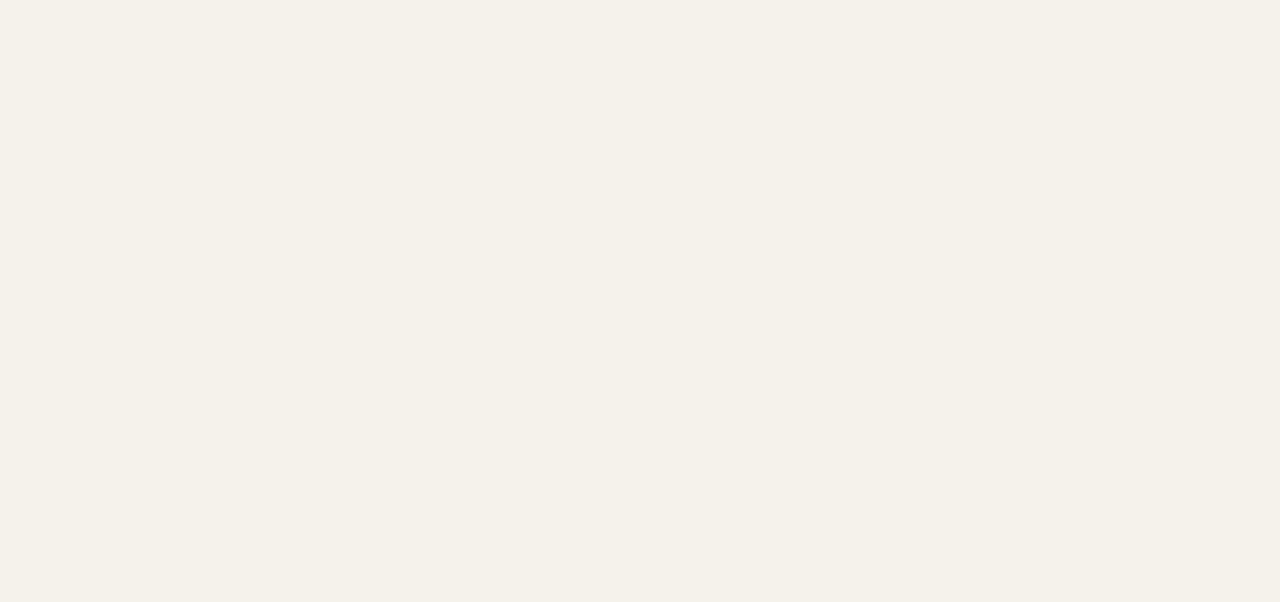
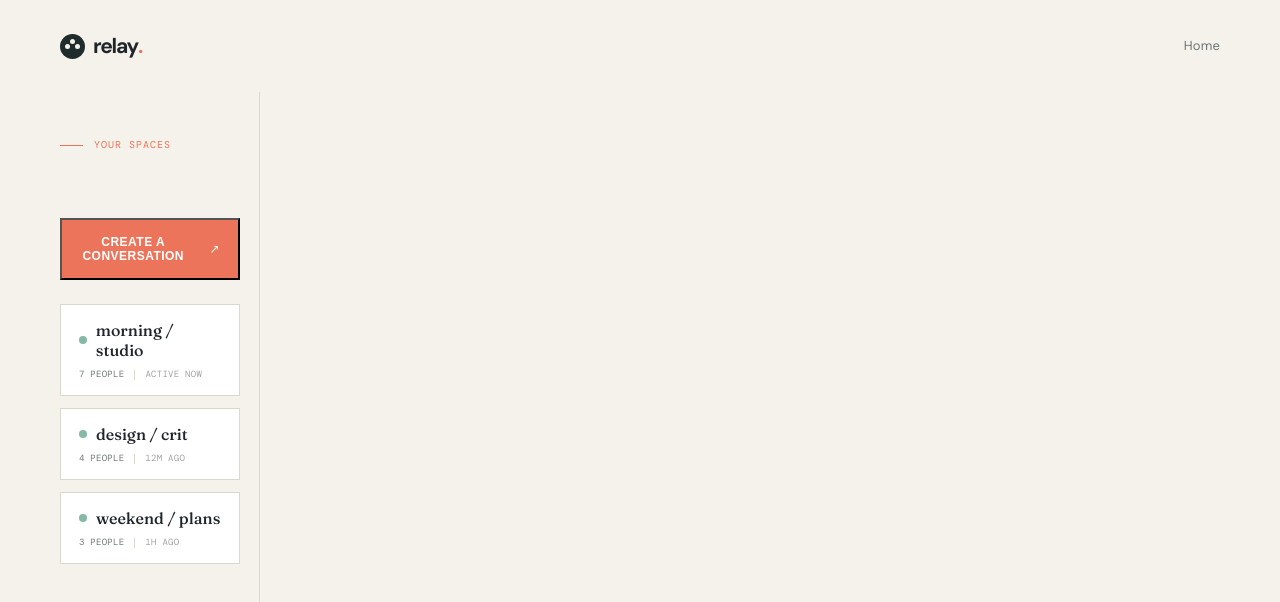
Before and after one commit to bjark9/projetdev1, a React (Vite) app in the folder frontend/: page /conversation in a window 1280 px wide. Before the commit this address had no page. Shown: the top 602 px of the page. Built offline with nearby package versions, Linux system fonts and the light colour scheme.

Commit message:
Room -> Conversation

```diff
--- a/frontend/src/App.css
+++ b/frontend/src/App.css
@@ -251,13 +251,13 @@ h2 em {
   transform: rotate(1.6deg);
 }
 .chat-topbar,
-.room-title,
+.conversation-title,
 .message-head {
   align-items: center;
   display: flex;
 }
-.room-section {
-  --room-button-width: 180px;
+.conversation-section {
+  --conversation-button-width: 180px;
   width: min(200px, calc(100% - 80px));
   /* same left offset as .nav-shell */
   margin-left: calc((100% - min(1160px, 100% - 80px)) / 2);
@@ -265,18 +265,18 @@ h2 em {
   padding: 40px 48px 40px 0;
   border-right: 1px solid var(--line);
 }
-.room-section .button-primary,
-.room-row-button {
-  width: var(--room-button-width);
+.conversation-section .button-primary,
+.conversation-row-button {
+  width: var(--conversation-button-width);
 }
-.room-list {
+.conversation-list {
   display: grid;
   gap: 12px;
   margin: 24px 0 0;
   padding: 0; /* removes the default ul indent */
 }
 
-.room-row-button {
+.conversation-row-button {
   background: #fff;
   border: 1px solid var(--line);
   color: var(--ink);
@@ -289,22 +289,22 @@ h2 em {
   text-align: left;
 }
 
-.room-row-button:hover {
+.conversation-row-button:hover {
   border-color: var(--coral);
   transform: translateY(-2px);
 }
 
-.room-row-main {
+.conversation-row-main {
   align-items: center;
   display: flex;
 }
 
-.room-row-name {
+.conversation-row-name {
   font-family: var(--serif);
   font-size: 16px;
 }
 
-.room-row-meta {
+.conversation-row-meta {
   color: var(--muted);
   font-family: var(--mono);
   font-size: 9px;
@@ -314,11 +314,11 @@ h2 em {
 .chat-topbar {
   justify-content: space-between;
 }
-.room-title {
+.conversation-title {
   font-family: var(--serif);
   font-size: 21px;
 }
-.room-status {
+.conversation-status {
   background: #85b8a5;
   border-radius: 50%;
   height: 8px;
--- a/frontend/src/RoomPage.tsx
+++ b/frontend/src/ConversationPage.tsx
@@ -3,24 +3,24 @@ import type { FormEvent } from 'react'
 import { useNavigate } from 'react-router-dom'
 import './App.css'
 
-type Room = {
+type Conversation = {
   id: string
   name: string
   memberCount: number
   lastActive: string
 }
-
-const initialRooms: Room[] = [
+/* TODO: make this reactive (with database) */
+const initialConversations: Conversation[] = [
   { id: 'morning-studio', name: 'morning / studio', memberCount: 7, lastActive: 'active now' },
   { id: 'design-crit', name: 'design / crit', memberCount: 4, lastActive: '12m ago' },
   { id: 'weekend-plans', name: 'weekend / plans', memberCount: 3, lastActive: '1h ago' },
 ]
 
-function RoomPage() {
+function ConversationPage() {
   const navigate = useNavigate()
-  const [rooms, setRooms] = useState<Room[]>(initialRooms)
+  const [conversations, setConversations] = useState<Conversation[]>(initialConversations)
   const [isCreating, setIsCreating] = useState(false)
-  const [newRoomName, setNewRoomName] = useState('')
+  const [newConversationName, setNewConversationName] = useState('')
 
   function openCreateForm() {
     setIsCreating(true)
@@ -28,28 +28,28 @@ function RoomPage() {
 
   function cancelCreate() {
     setIsCreating(false)
-    setNewRoomName('')
+    setNewConversationName('')
   }
 
-  function handleCreateRoom(event: FormEvent<HTMLFormElement>) {
+  function handleCreateConversation(event: FormEvent<HTMLFormElement>) {
     event.preventDefault()
-    const trimmedName = newRoomName.trim()
+    const trimmedName = newConversationName.trim()
     if (!trimmedName) return
 
-    const newRoom: Room = {
+    const newConversation: Conversation = {
       id: trimmedName.toLowerCase().replace(/\s+/g, '-'),
       name: trimmedName,
       memberCount: 1,
       lastActive: 'just created',
     }
 
-    setRooms((currentRooms) => [newRoom, ...currentRooms])
-    setNewRoomName('')
+    setConversations((currentConversations) => [newConversation, ...currentConversations])
+    setNewConversationName('')
     setIsCreating(false)
   }
 
-  function enterRoom(roomId: string) {
-    navigate(`/room/${roomId}`)
+  function enterConversation(conversationId: string) {
+    navigate(`/conversation/${conversationId}`)
   }
 
   return (
@@ -66,7 +66,7 @@ function RoomPage() {
         </div>
       </nav>
 
-      <section className="room-section" id="top">
+      <section className="conversation-section" id="top">
         <div className="section-intro">
           <p className="eyebrow">
             <span className="eyebrow-line" /> Your spaces
@@ -74,17 +74,17 @@ function RoomPage() {
         </div>
 
         {isCreating ? (
-          <form className="room-create-form" onSubmit={handleCreateRoom}>
+          <form className="conversation-create-form" onSubmit={handleCreateConversation}>
             <input
-              aria-label="New room name"
+              aria-label="New conversation name"
               autoFocus
-              value={newRoomName}
-              onChange={(event) => setNewRoomName(event.target.value)}
-              placeholder="Name your room..."
+              value={newConversationName}
+              onChange={(event) => setNewConversationName(event.target.value)}
+              placeholder="Name your conversation..."
             />
             <div className="room-create-actions">
               <button type="submit" className="button button-primary">
-                Create room <span aria-hidden="true">↗</span>
+                Create conversation <span aria-hidden="true">↗</span>
               </button>
               <button type="button" className="text-link" onClick={cancelCreate}>
                 Cancel
@@ -93,34 +93,34 @@ function RoomPage() {
           </form>
         ) : (
           <button className="button button-primary" onClick={openCreateForm}>
-            Create a room <span aria-hidden="true">↗</span>
+            Create a conversation <span aria-hidden="true">↗</span>
           </button>
         )}
 
-        <ul className="room-list">
-          {rooms.map((room) => (
-            <li className="room-row" key={room.id}>
-              <button className="room-row-button" onClick={() => enterRoom(room.id)}>
-                <div className="room-row-main">
-                  <span className="room-status" />
-                  <span className="room-row-name">{room.name}</span>
+        <ul className="conversation-list">
+          {conversations.map((conversation) => (
+            <li className="conversation-row" key={conversation.id}>
+              <button className="conversation-row-button" onClick={() => enterConversation(conversation.id)}>
+                <div className="conversation-row-main">
+                  <span className="conversation-status" />
+                  <span className="conversation-row-name">{conversation.name}</span>
                 </div>
-                <div className="room-row-meta">
-                  <span>{room.memberCount} people</span>
+                <div className="conversation-row-meta">
+                  <span>{conversation.memberCount} people</span>
                   <span className="meta-divider" />
-                  <span className="meta-muted">{room.lastActive}</span>
+                  <span className="meta-muted">{conversation.lastActive}</span>
                 </div>
               </button>
             </li>
           ))}
         </ul>
 
-        {rooms.length === 0 && (
-          <p className="room-empty">No rooms yet — create one to get started.</p>
+        {conversations.length === 0 && (
+          <p className="conversation-empty">No conversations yet — create one to get started.</p>
         )}
       </section>
     </main>
   )
 }
 
-export default RoomPage
+export default ConversationPage
--- a/frontend/src/main.tsx
+++ b/frontend/src/main.tsx
@@ -2,13 +2,14 @@ import { createRoot } from 'react-dom/client'
 import { BrowserRouter, Routes, Route } from 'react-router-dom'
 import './index.css'
 import App from './App.tsx'
-import RoomPage from './RoomPage'
+import ConversationPage from './ConversationPage'
 
 createRoot(document.getElementById('root')!).render(
   <BrowserRouter>
     <Routes>
       <Route path="/" element={<App />} />
-      <Route path="/room" element={<RoomPage />} />
+      <Route path="/conversation" element={<ConversationPage />} />
+      <Route path="/conversation/:conversationId" element={<ConversationPage />} />
     </Routes>
   </BrowserRouter>
 )
```
Also changed, not shown: frontend/src/App.tsx (+19 -19 lines), 1 other file (tests, documents, lock files or other folders).
